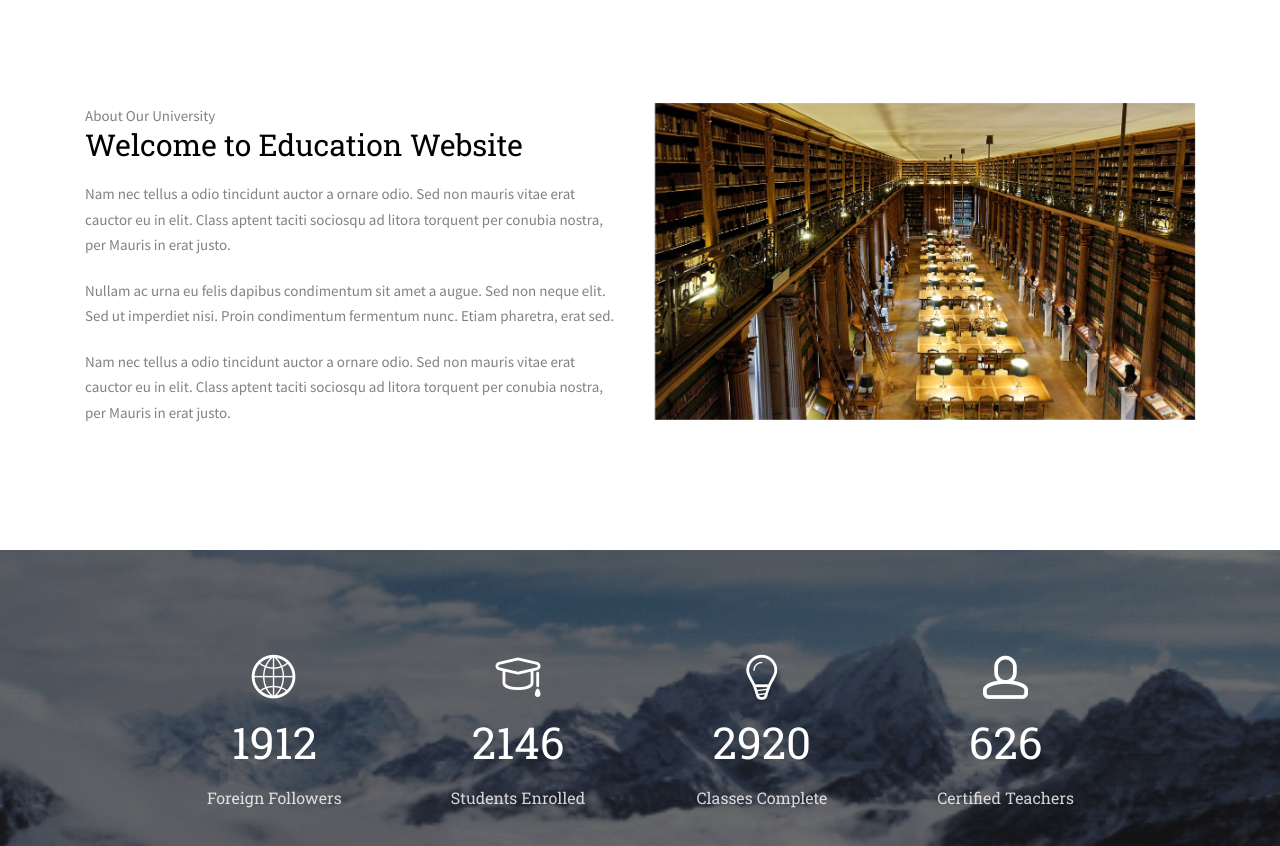
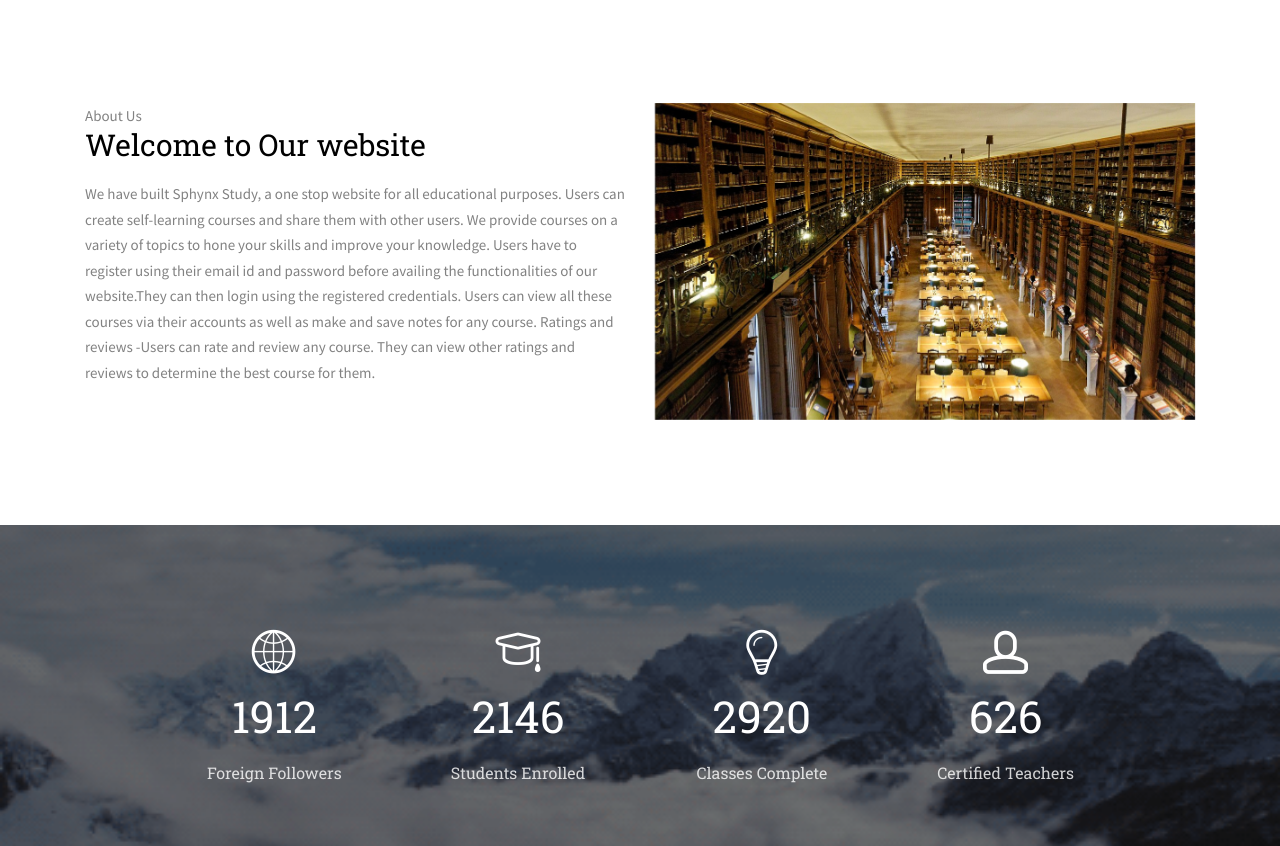
Before and after one commit to Sphynx-Stack/StudySphynx-backend, a website: page public/about.html in a window 1280 px wide. Shown: the part 754-1600 px from the top of the page. Drawn offline with Linux system fonts and the light colour scheme; files whose address does not match are found by name.

Commit message:
About us

```diff
--- a/public/about.html
+++ b/public/about.html
@@ -111,11 +111,18 @@
 	<div id="fh5co-about">
 		<div class="container">
 			<div class="col-md-6 animate-box">
-				<span>About Our University</span>
-				<h2>Welcome to Education Website</h2>
-				<p>Nam nec tellus a odio tincidunt auctor a ornare odio. Sed non mauris vitae erat cauctor eu in elit. Class aptent taciti sociosqu ad litora torquent per conubia nostra, per Mauris in erat justo.</p>
-				<p>Nullam ac urna eu felis dapibus condimentum sit amet a augue. Sed non neque elit. Sed ut imperdiet nisi. Proin condimentum fermentum nunc. Etiam pharetra, erat sed.</p>
-				<p>Nam nec tellus a odio tincidunt auctor a ornare odio. Sed non mauris vitae erat cauctor eu in elit. Class aptent taciti sociosqu ad litora torquent per conubia nostra, per Mauris in erat justo.</p>
+				<span>About Us</span>
+				<h2>Welcome to Our website</h2>
+				<p>We have built Sphynx Study, a one stop website for all educational purposes.
+					Users can create self-learning courses and share them with other users. We provide courses on a variety of topics to hone your skills and improve your knowledge.
+
+					Users have to register using their email id and password before availing the functionalities of our website.They can then login using the registered credentials.
+					Users can view all these courses via their accounts as well as make and save notes for any course.
+
+					Ratings and reviews -Users can rate and review any course. They can view other ratings and reviews to determine the best course for them.
+
+
+					</p>
 			</div>
 			<div class="col-md-6">
 				<img class="img-responsive" src="images/img_bg_2.jpg" alt="image5">
```
